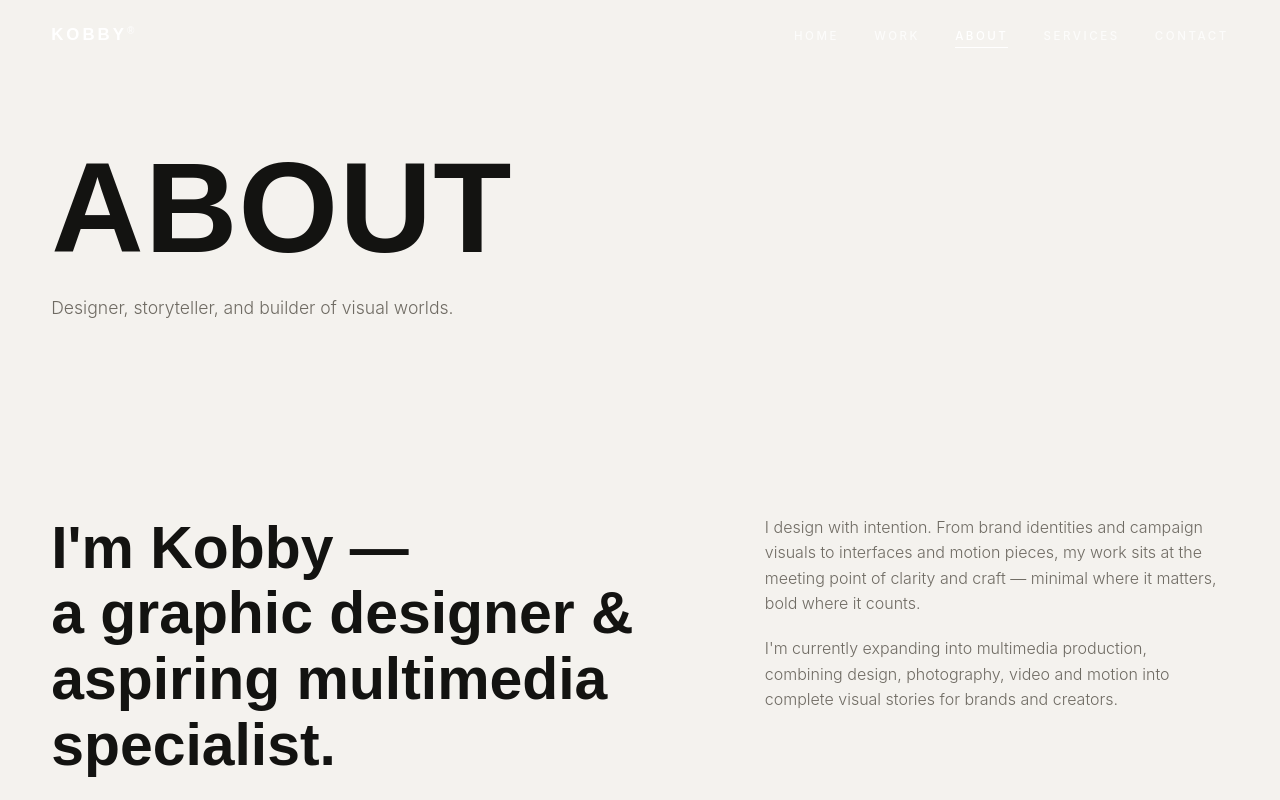
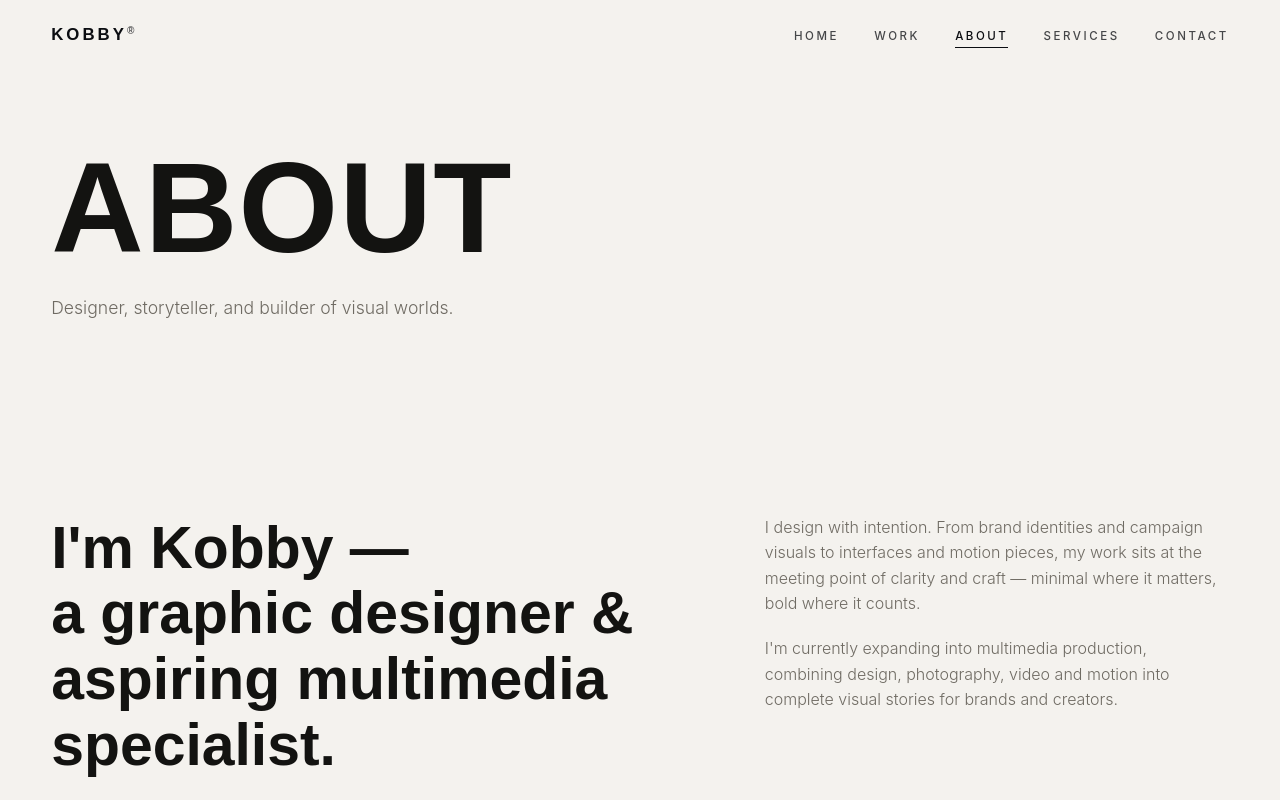
Before and after one commit to Bruhkobby/kobby-portfolio, a plain HTML site: page about.html in a window 1280 px wide. Shown: the top 800 px of the page. Drawn offline with Linux system fonts and the light colour scheme.

Commit message:
Fix header nav text contrast on light pages
The fixed header uses mix-blend-mode: difference with white text, but the
plain page background wasn't part of the blend backdrop, so nav text stayed
white (invisible) on light pages. Give the html element the page background
so the blend inverts correctly. No other visual changes.

Co-Authored-By: Claude Sonnet 5.5 <noreply@anthropic.com>
Claude-Session: https://claude.ai/code/session_01XqFbrJNqPYiDJXCKus5TYv

```diff
--- a/css/style.css
+++ b/css/style.css
@@ -23,7 +23,7 @@
 
 /* ---------- Reset ---------- */
 *, *::before, *::after { box-sizing: border-box; margin: 0; padding: 0; }
-html { scroll-behavior: smooth; }
+html { scroll-behavior: smooth; background: var(--bg); } /* gives the header's blend-mode something to invert against, so nav text turns dark on light pages */
 body {
   font-family: var(--font-body);
   font-weight: 300;
```
